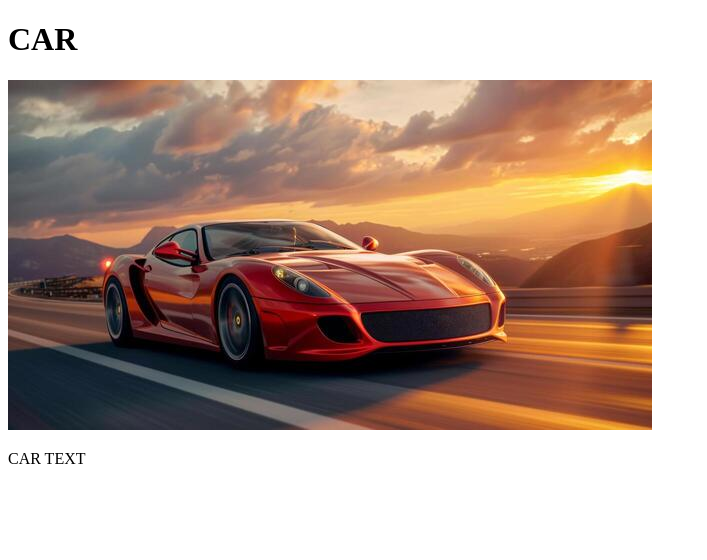
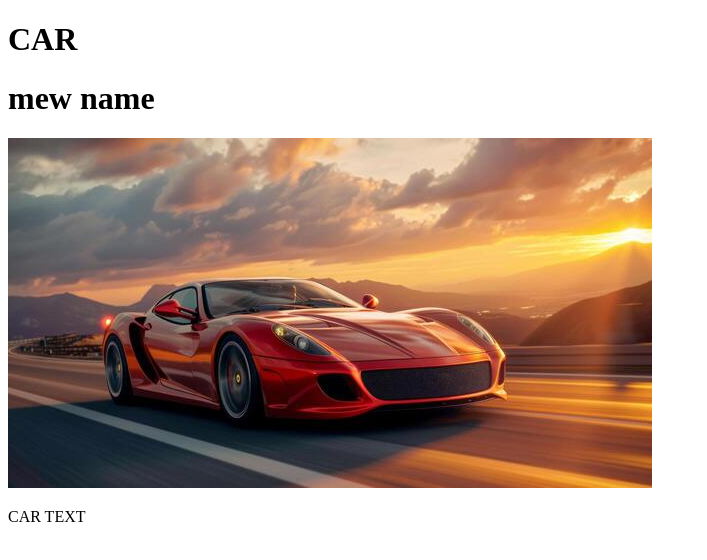
Before and after one commit to mugilandani-netizen/First-project, a plain HTML site: page index.html in a window 1280 px wide. Shown: the whole page, without its empty margins (0-707 px from the left). Drawn offline with Linux system fonts and the light colour scheme.

Commit message:
added new name

```diff
--- a/index.html
+++ b/index.html
@@ -7,6 +7,7 @@
 </head>
 <body>
     <h1>CAR</h1>
+    <h1>mew name</h1>
     <img src="car.jpeg" alt="">
     <p>CAR TEXT</p>
 </body>
```
